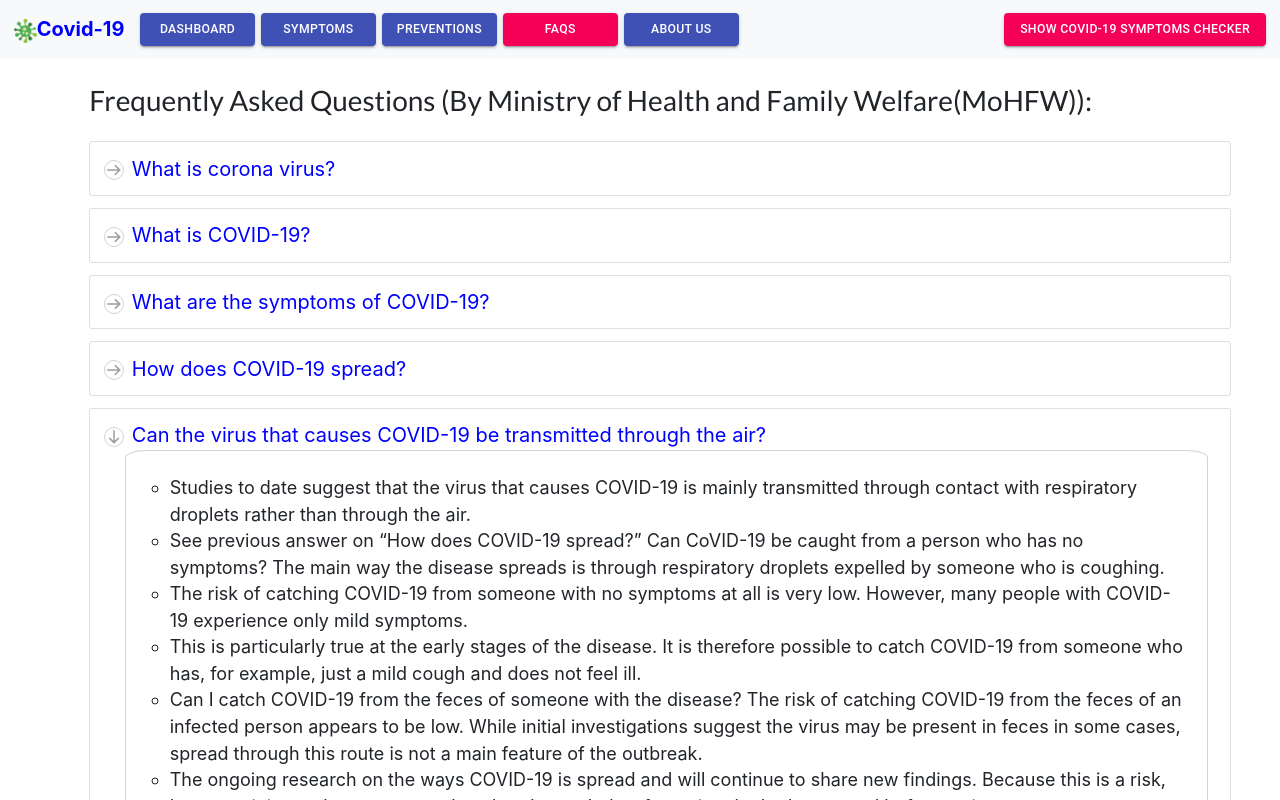
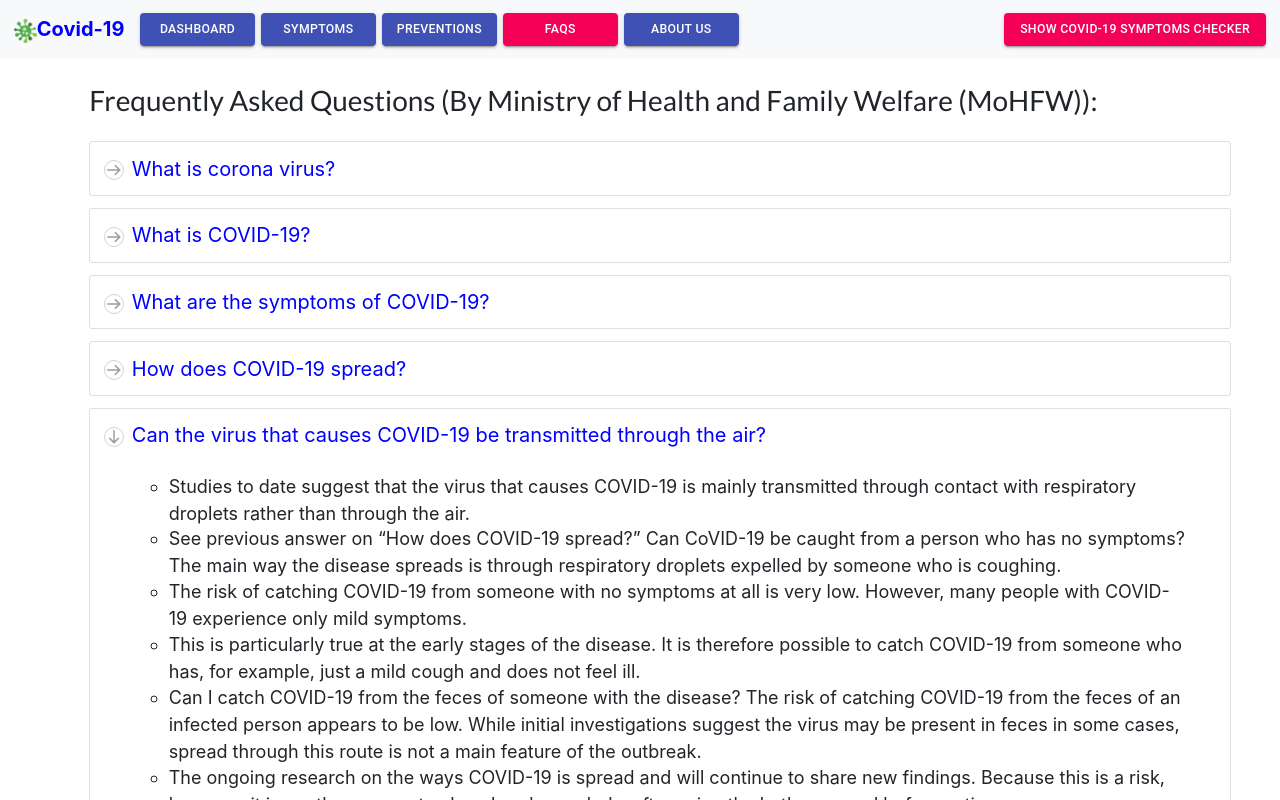
Before and after one commit to nitinporwal/covid-19-India, a React (Create React App) app: page /faqs in a window 1280 px wide. Both pictures are taken after a click on the element 660 px from the left and 435 px from the top of the page. Shown: the top 800 px of the page. Built offline with nearby package versions, Linux system fonts and the light colour scheme.

Commit message:
add styling in faqs page with classes and remove inline styling

```diff
--- a/src/App.css
+++ b/src/App.css
@@ -600,3 +600,45 @@ tbody > tr:nth-of-type(even) {
     text-decoration: none;
     color: white;
 }
+
+/* FAQs */
+
+.faqs_container {
+    margin: 2%;
+}
+
+.faqs_card {
+    margin: 1% 2%;
+}
+
+.faqs_ques {
+    padding: 1%;
+    font-size: 20px;
+    color: blue;
+}
+
+.faqs_svg {
+    fill: #000000;
+    border: 1px solid lightgray;
+    border-radius: 50%;
+    margin: 0.2%;
+}
+
+.faqs_svg g {
+    mix-blend-mode: normal;
+}
+
+.faqs_ans_container {
+    margin: -1% 0% 1% 3%;
+}
+
+.faqs_ans_ul {
+    font-size: 18px;
+    margin-right: 2%;
+    border-radius: 2%;
+    padding: 2% 2% 2% 4%;
+}
+
+.faqs_ans_li {
+    margin-bottom: -0.1%;
+}
--- a/src/FAQs.js
+++ b/src/FAQs.js
@@ -1,4 +1,5 @@
 import React, { Component } from 'react';
+import './App.css'
 
 class FAQs extends Component {
     state={
@@ -190,38 +191,38 @@ class FAQs extends Component {
     }
     render() {
         return (
-            <div style={{margin: "2%"}}>
+            <div className="faqs_container">
                 <ul>
-                <h2 style={{margin: "2%"}}>Frequently Asked Questions (By Ministry of Health and Family Welfare(MoHFW)):</h2>
+                <h2 className="faqs_container">Frequently Asked Questions (By Ministry of Health and Family Welfare (MoHFW)):</h2>
                     {this.state.data.map((qu)=> {
                         return (
-                            <div className="card" style={{margin:"1% 2% 1% 2%"}}>
-                                <div onClick={() => this.setId(qu.id)} style={{padding: "1%", fontSize: "20px", color: "blue"}}>
+                            <div className="card faqs_card">
+                                <div className="faqs_ques" onClick={() => this.setId(qu.id)}>
                                     {(this.state.selectedId===qu.id) ? (
-                                        <svg xmlns="http://www.w3.org/2000/svg" x="0px" y="0px"
+                                        <svg className="faqs_svg" xmlns="http://www.w3.org/2000/svg" x="0px" y="0px"
                                             width="20" height="20"
                                             viewBox="0 0 172 172"
-                                            style={{fill: "#000000", border: "1px solid lightgray", borderRadius: "50%", margin: "0.2%"}}><g fill="none" fill-rule="nonzero" stroke="none" stroke-width="1" stroke-linecap="butt" stroke-linejoin="miter" stroke-miterlimit="10" stroke-dasharray="" stroke-dashoffset="0" font-family="none" font-weight="none" font-size="none" text-anchor="none" style={{mixBlendMode: "normal"}}><path d="M0,172v-172h172v172z" fill="none"></path><g fill="#9F9D9D"><path d="M78.83333,21.5v100.83724l-32.75391,-32.7539l-10.75,10.75l50.67057,50.67057l50.67057,-50.67057l-10.75,-10.75l-32.7539,32.7539v-100.83724z"></path></g></g></svg>
+                                            ><g fill="none" fill-rule="nonzero" stroke="none" stroke-width="1" stroke-linecap="butt" stroke-linejoin="miter" stroke-miterlimit="10" stroke-dasharray="" stroke-dashoffset="0" font-family="none" font-weight="none" font-size="none" text-anchor="none" ><path d="M0,172v-172h172v172z" fill="none"></path><g fill="#9F9D9D"><path d="M78.83333,21.5v100.83724l-32.75391,-32.7539l-10.75,10.75l50.67057,50.67057l50.67057,-50.67057l-10.75,-10.75l-32.7539,32.7539v-100.83724z"></path></g></g></svg>
                                         // <img src="https://img.icons8.com/material-sharp/20/000000/down.png" style={{border: "1px solid lightgray", borderRadius: "50%"}}/>
                                         )
                                         :
-                                        <svg xmlns="http://www.w3.org/2000/svg" x="0px" y="0px"
+                                        <svg className="faqs_svg" xmlns="http://www.w3.org/2000/svg" x="0px" y="0px"
                                             width="20" height="20"
                                             viewBox="0 0 226 226"
-                                            style={{fill: "#000000", border: "1px solid lightgray", borderRadius: "50%", margin: "0.2%"}}><g fill="none" fill-rule="nonzero" stroke="none" stroke-width="1" stroke-linecap="butt" stroke-linejoin="miter" stroke-miterlimit="10" stroke-dasharray="" stroke-dashoffset="0" font-family="none" font-weight="none" font-size="none" text-anchor="none" style={{mixBlendMode: "normal"}}><path d="M0,226v-226h226v226z" fill="none"></path><g fill="#9F9D9D"><path d="M131.83333,46.42122l-14.125,14.125l43.0371,43.03711h-132.49544v18.83333h132.49544l-43.0371,43.0371l14.125,14.125l66.57877,-66.57877z"></path></g></g>
+                                            ><g fill="none" fill-rule="nonzero" stroke="none" stroke-width="1" stroke-linecap="butt" stroke-linejoin="miter" stroke-miterlimit="10" stroke-dasharray="" stroke-dashoffset="0" font-family="none" font-weight="none" font-size="none" text-anchor="none" ><path d="M0,226v-226h226v226z" fill="none"></path><g fill="#9F9D9D"><path d="M131.83333,46.42122l-14.125,14.125l43.0371,43.03711h-132.49544v18.83333h132.49544l-43.0371,43.0371l14.125,14.125l66.57877,-66.57877z"></path></g></g>
                                         </svg>
                                         // <img src="https://img.icons8.com/material/20/000000/right--v1.png" style={{border: "1px solid lightgray", borderRadius: "50%"}}/>
                                     }
                                     {` ${qu.ques}`}
                                 </div>
                                 {(this.state.selectedId===qu.id) ? (
-                                <div style={{marginLeft:"3%", marginBottom: "1%", marginTop: "-1%"}}>
-                                    <ul style={{fontSize: "18px", border: "1px solid lightgray", borderRadius: "2%", marginRight: "2%", padding: "2% 2% 2% 4%"}}>
+                                <div className="faqs_ans_container">
+                                    <ul className="faqs_ans_ul">
                                         {qu.ans.map(an => {
                                             return (
-                                                <li style={{marginBottom: "-0.1%"}}>
+                                            <li className="faqs_ans_li">
                                                     {an}
-                                                </li>
+                                            </li>
                                             )
                                         })}
                                     </ul>
```
